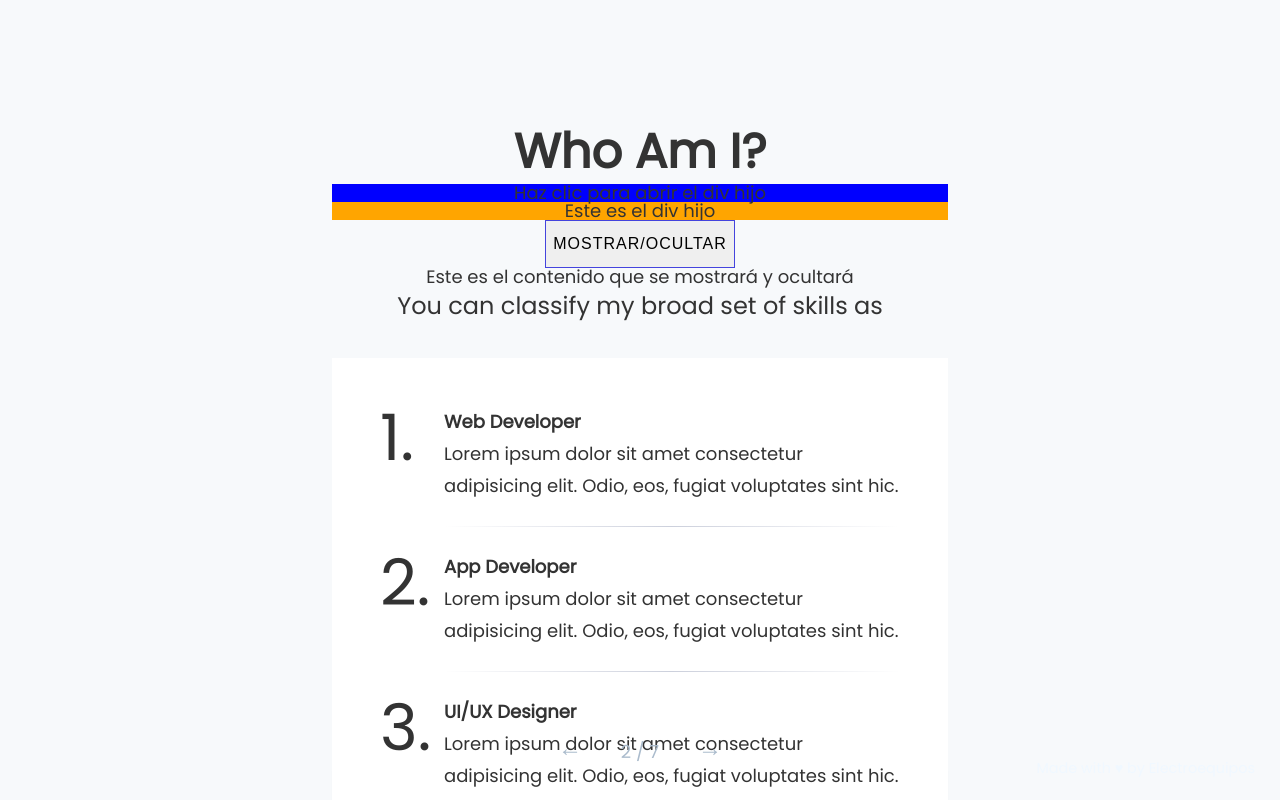
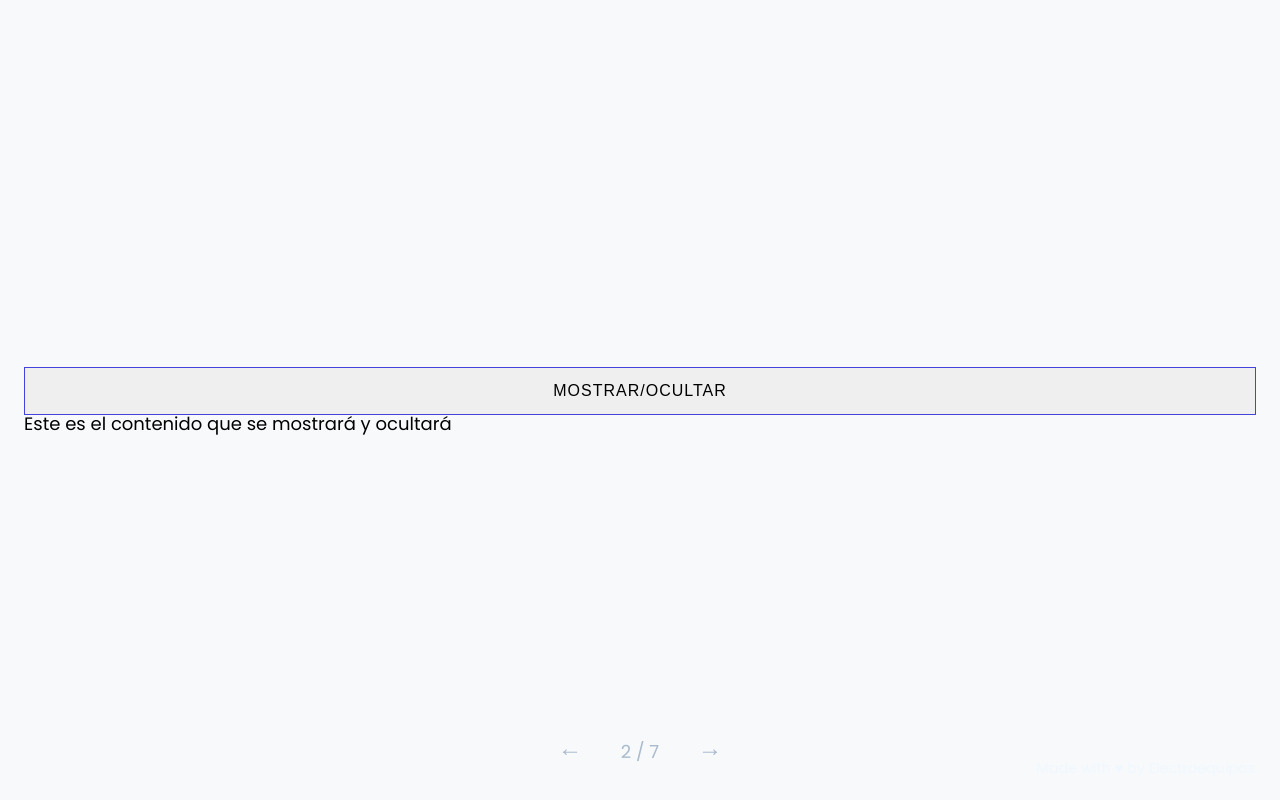
Before and after one commit to milaca1991/Planning-2023, a plain HTML site: page index.html in a window 1280 px wide. Both pictures are taken after a click on the link "Next Slide". Drawn offline with Linux system fonts and the light colour scheme.

Commit message:
boton que oculta y desoculta todas las clases

```diff
--- a/css/style.css
+++ b/css/style.css
@@ -15,14 +15,7 @@ body{
     font-size: 1.2em;
 }
 
-#divPadre{
-    background-color: blue;
+.miElemento{
 
-
+    color: black;
 }
-
-#divHijo{
-    background-color:orange;
-    display: block;
-
-}
--- a/index.html
+++ b/index.html
@@ -30,39 +30,14 @@
                 <!-- <span class="background" style="background-image: url('images/3.png');background-size: cover;background-position:top;">
 
                 </span> -->
-                <div class="wrap size-50 aligncenter">
-                    <h2><strong>Who Am I?</strong></h2>
+
         <!-- prueba 1-->
-                    <div id="divPadre">Haz clic para abrir el div hijo</div>
-                    <div id="divHijo" >Este es el div hijo</div>
 
-                    <button onclick="toggleVisibility('miElemento')">Mostrar/Ocultar</button>
-                    <div id="miElemento">Este es el contenido que se mostrará y ocultará</div>
+                    <button onclick="toggleVisibility('.miElemento')">Mostrar/Ocultar</button>
+                    <div class="miElemento">Este es el contenido que se mostrará y ocultará</div>
 
 
 
-                    <p class="text-intro">
-                        You can classify my broad set of skills as
-                    </p>
-                    <div class="bg-white shadow">
-                        <ul class="flexblock reasons">
-                            <li>
-                                <h2>Web Developer</h2>
-                                <p>Lorem ipsum dolor sit amet consectetur adipisicing elit. Odio, eos, fugiat voluptates sint hic.</p>
-                            </li>
-
-                            <li>
-                                <h2>App Developer</h2>
-                                <p>Lorem ipsum dolor sit amet consectetur adipisicing elit. Odio, eos, fugiat voluptates sint hic.</p>
-                            </li>
-                            <li>
-                                <h2>UI/UX Designer</h2>
-                                <p>Lorem ipsum dolor sit amet consectetur adipisicing elit. Odio, eos, fugiat voluptates sint hic.</p>
-                            </li>
-
-                        </ul>
-                    </div>
-                </div>
             </section>
 
             <!--Slide 3-->
--- a/js/scripts.js
+++ b/js/scripts.js
@@ -12,18 +12,18 @@ imgIntro.setAttribute('src',/images/img-intro.png);
 
 document.setAttribute('title', 'Planeación 2023');
 
-let divPadre = document.getElementById("divPadre");
-  let divHijo = document.getElementById("divHijo");
 
 
-  button.onclick="toggleVisibility('miElemento')"
 
-
-  function toggleVisibility(id) {
-    var element = document.getElementById(id);
-    if (element.style.display === "none") {
-      element.style.display = "block";
+function toggleVisibility(className) {
+  let elements = document.getElementsByClassName(className.substring(1));
+  for (let i = 0; i < elements.length; i++) {
+    if (elements[i].style.display === "none") {
+      elements[i].style.display = "block";
     } else {
-      element.style.display = "none";
+      elements[i].style.display = "none";
     }
   }
+}
+
+toggleVisibility("miElemento");
```
